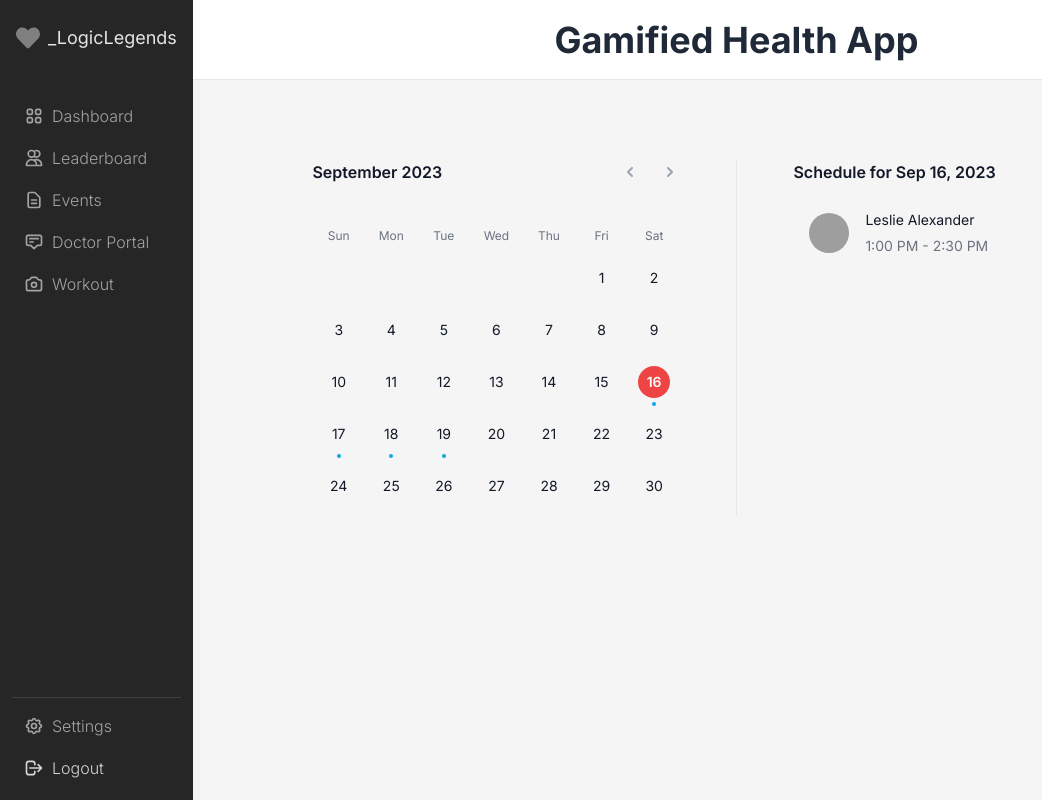
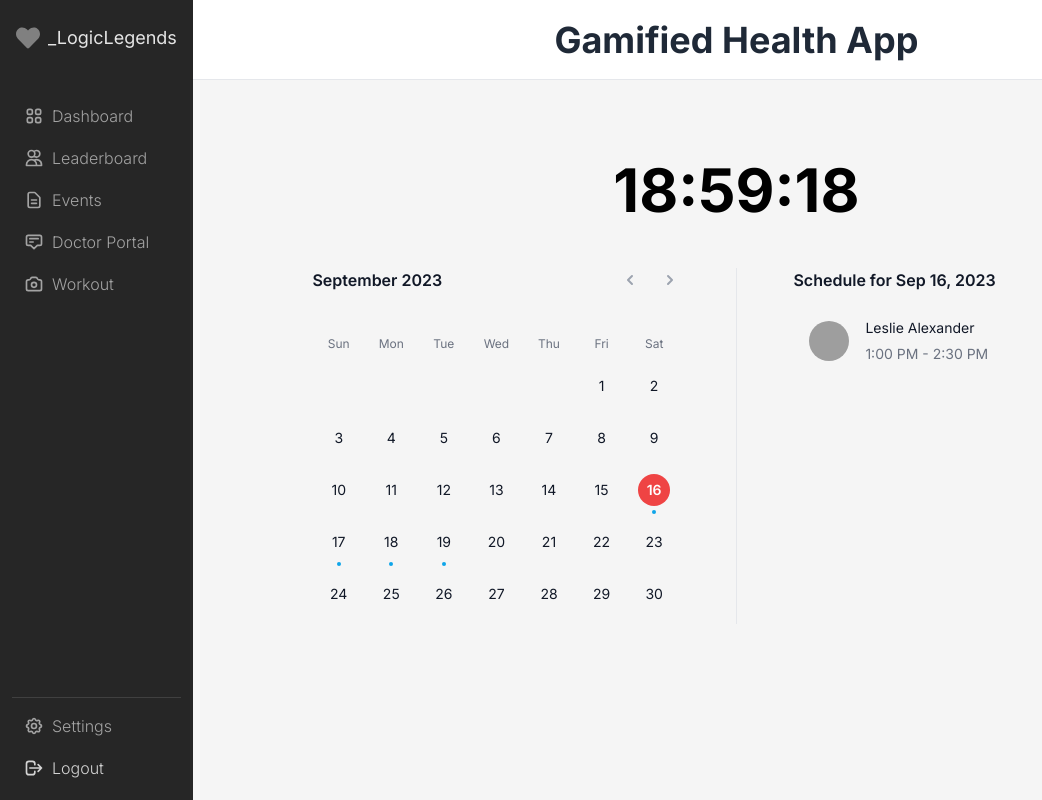
Before and after one commit to TebogoYungMercykay/Gamified_Health_App_Logic_Legends, a Next.js app in the folder health-app/: page /events in a window 1280 px wide. Shown: the whole page, without its empty margins (0-1042 px from the left). Built offline with nearby package versions, Linux system fonts and the light colour scheme; grey boxes are pictures that could not be loaded.

Commit message:
Creating a Clock for user.

```diff
--- a/health-app/app/events/Events.tsx
+++ b/health-app/app/events/Events.tsx
@@ -1,5 +1,5 @@
 'use client'
-import React from 'react'
+import React, { useEffect, Fragment, useState } from 'react'
 import { Menu, Transition } from '@headlessui/react'
 import { DotsVerticalIcon } from '@heroicons/react/outline'
 import { ChevronLeftIcon, ChevronRightIcon } from '@heroicons/react/solid'
@@ -20,7 +20,6 @@ import {
     startOfToday
 } from 'date-fns'
 
-import { Fragment, useState } from 'react'
 import EventsData from "@/app/components/data/EventsData";
 
 const  classNames = (...classes: any)  => {
@@ -32,6 +31,43 @@ const Events = () => {
     let [selectedDay, setSelectedDay] = useState(today)
     let [currentMonth, setCurrentMonth] = useState(format(today, 'MMM-yyyy'))
     let firstDayCurrentMonth = parse(currentMonth, 'MMM-yyyy', new Date())
+
+    const [hours, setHours] = useState(new Date().getHours());
+    const [minutes, setMinutes] = useState(new Date().getMinutes());
+    const [seconds, setSeconds] = useState(new Date().getSeconds());
+
+    useEffect(() => {
+        const updateTimer = () => {
+        // Update seconds and handle rollover
+        setSeconds((prevSeconds) => {
+            const newSeconds = prevSeconds + 1;
+            if (newSeconds === 60) {
+            // If seconds reach 60, reset to 0 and increment minutes
+            setMinutes((prevMinutes) => {
+                const newMinutes = prevMinutes + 1;
+                if (newMinutes === 60) {
+                // If minutes reach 60, reset to 0 and increment hours
+                setHours((prevHours) => (prevHours + 1) % 24); // Handle rollover for hours (0-23)
+                }
+                return newMinutes;
+            });
+            return 0;
+            }
+            return newSeconds;
+        });
+        };
+
+        // Update the timer immediately when the component mounts
+        updateTimer();
+
+        // Start the interval after the initial update
+        const timer = setInterval(updateTimer, 1000);
+
+        return () => clearInterval(timer);
+    }, []);
+
+    // Format the time for display
+    const formattedTime = `${String(hours).padStart(2, '0')}:${String(minutes).padStart(2, '0')}:${String(seconds).padStart(2, '0')}`;
 
     let days = eachDayOfInterval({
         start: firstDayCurrentMonth,
@@ -54,6 +90,11 @@ const Events = () => {
 
     return (
         <div className="pt-16">
+            <div className="max-w-md px-4 mx-auto sm:px-7 md:max-w-4xl md:px-6">
+                <h1 className="text-6xl font-bold text-center mb-12">
+                    <span id="clock">{formattedTime}</span>
+                </h1>
+            </div>
             <div className="max-w-md px-4 mx-auto sm:px-7 md:max-w-4xl md:px-6">
                 <div className="md:grid md:grid-cols-2 md:divide-x md:divide-gray-200">
                     <div className="md:pr-14">
@@ -174,4 +215,5 @@ const Meeting = ({ meeting }: any) => {
 }
 
 let colStartClasses = [ '', 'col-start-2', 'col-start-3', 'col-start-4', 'col-start-5', 'col-start-6', 'col-start-7']
+
 export default Events
```
